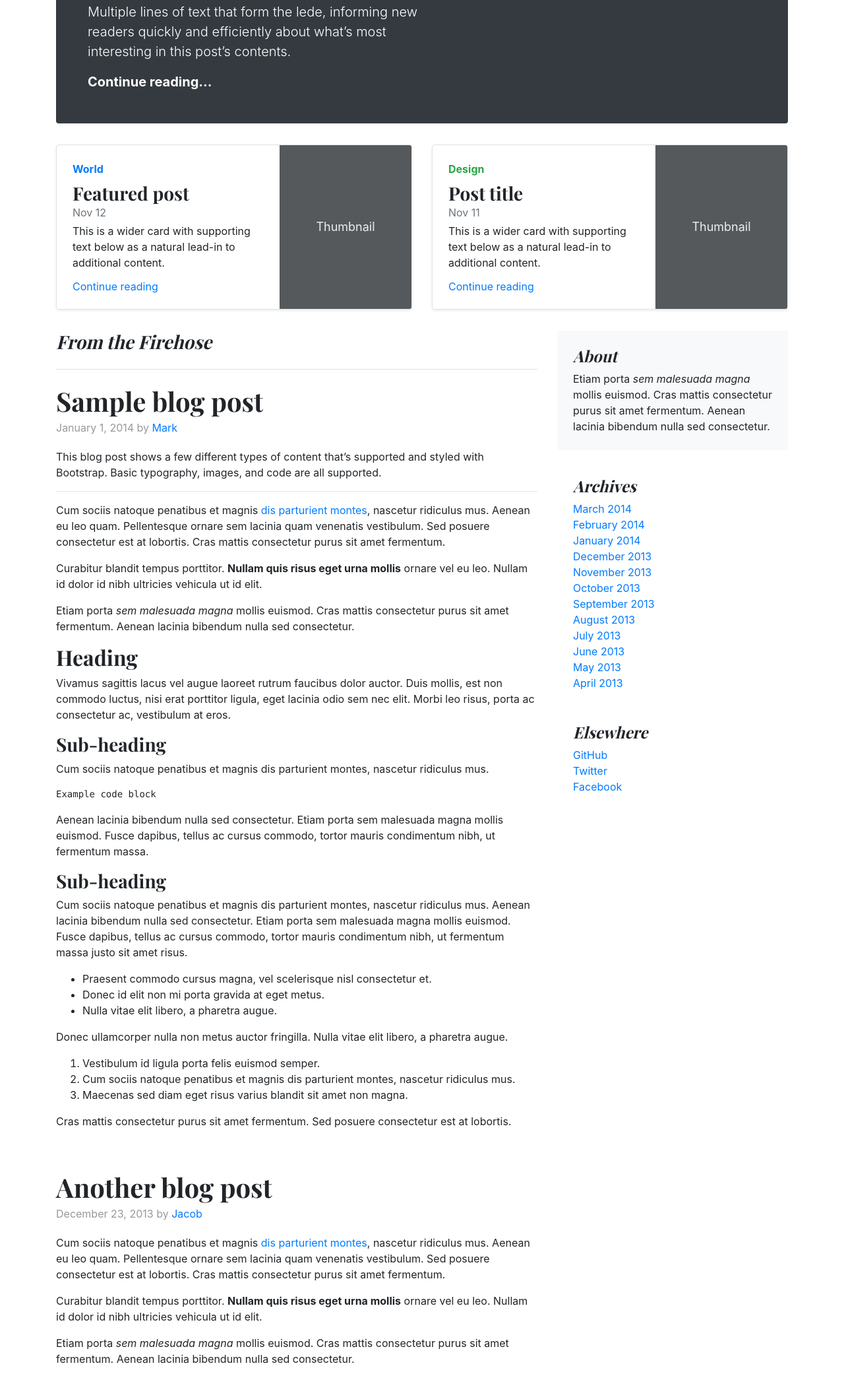
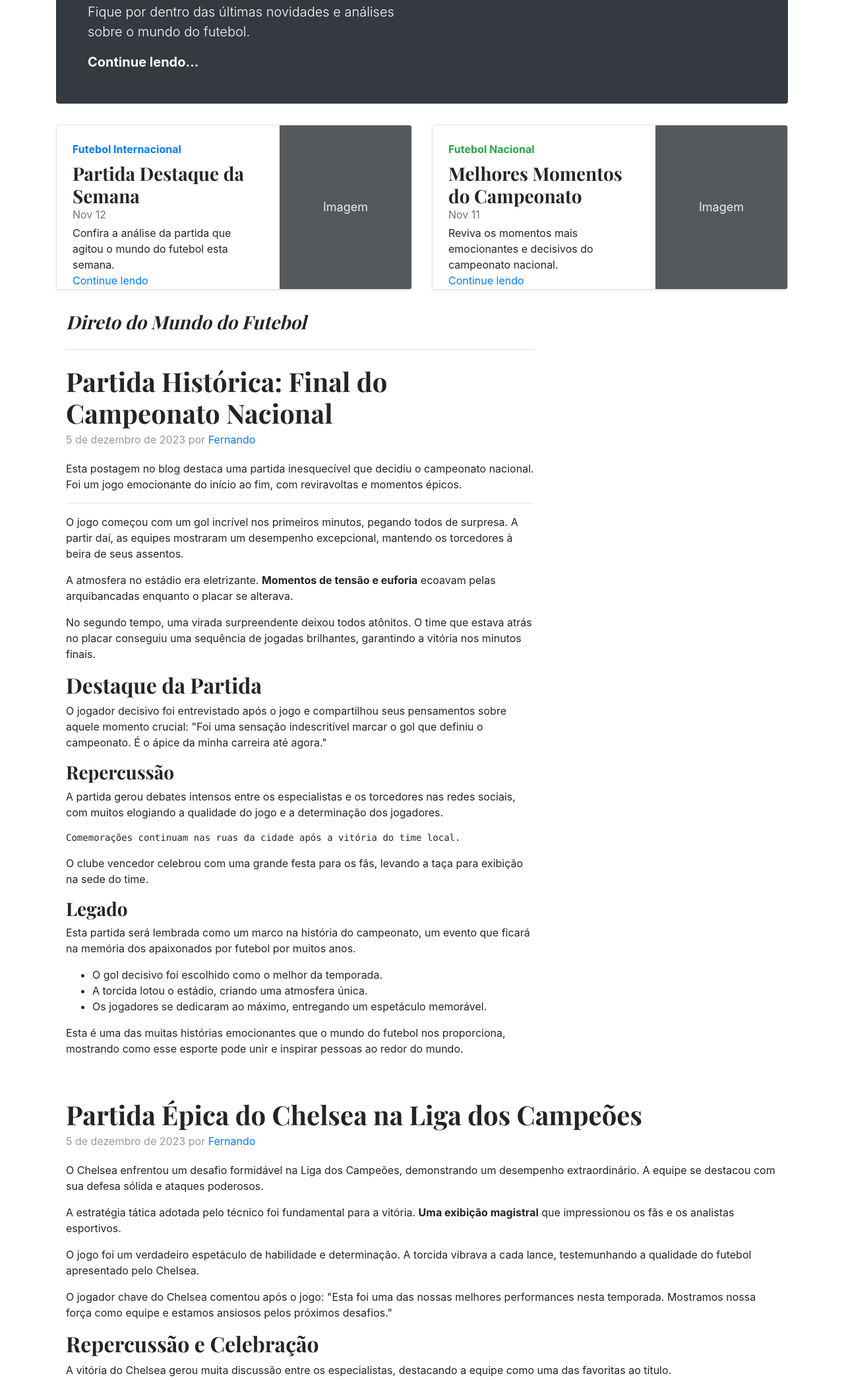
Before and after one commit to Samuel-Santana109/Blog, a plain HTML site: page index.html in a window 1280 px wide. Shown: the part 297-2388 px from the top of the page at 66% size. Drawn offline with nearby package versions, Linux system fonts and the light colour scheme.

Commit message:
Update index.html

```diff
--- a/index.html
+++ b/index.html
@@ -7,8 +7,6 @@
     <meta name="author" content="Mark Otto, Jacob Thornton, and Bootstrap contributors">
     <meta name="generator" content="Jekyll v4.1.1">
     <title>Blog Template · Bootstrap</title>
-
-    <link rel="canonical" href="https://getbootstrap.com/docs/4.5/examples/blog/">
 
     <!-- Bootstrap core CSS -->
     <link href="https://stackpath.bootstrapcdn.com/bootstrap/4.5.2/css/bootstrap.min.css" rel="stylesheet">
@@ -73,9 +71,9 @@
 
   <div class="jumbotron p-4 p-md-5 text-white rounded bg-dark">
     <div class="col-md-6 px-0">
-      <h1 class="display-4 font-italic">Title of a longer featured blog post</h1>
-      <p class="lead my-3">Multiple lines of text that form the lede, informing new readers quickly and efficiently about what’s most interesting in this post’s contents.</p>
-      <p class="lead mb-0"><a href="#" class="text-white font-weight-bold">Continue reading...</a></p>
+      <h1 class="display-4 font-italic">Notícias do Mundo do Futebol</h1>
+      <p class="lead my-3">Fique por dentro das últimas novidades e análises sobre o mundo do futebol.</p>
+      <p class="lead mb-0"><a href="#" class="text-white font-weight-bold">Continue lendo...</a></p>
     </div>
   </div>
 
@@ -83,112 +81,93 @@
     <div class="col-md-6">
       <div class="row no-gutters border rounded overflow-hidden flex-md-row mb-4 shadow-sm h-md-250 position-relative">
         <div class="col p-4 d-flex flex-column position-static">
-          <strong class="d-inline-block mb-2 text-primary">World</strong>
-          <h3 class="mb-0">Featured post</h3>
+          <strong class="d-inline-block mb-2 text-primary">Futebol Internacional</strong>
+          <h3 class="mb-0">Partida Destaque da Semana</h3>
           <div class="mb-1 text-muted">Nov 12</div>
-          <p class="card-text mb-auto">This is a wider card with supporting text below as a natural lead-in to additional content.</p>
-          <a href="#" class="stretched-link">Continue reading</a>
+          <p class="card-text mb-auto">Confira a análise da partida que agitou o mundo do futebol esta semana.</p>
+          <a href="#" class="stretched-link">Continue lendo</a>
         </div>
         <div class="col-auto d-none d-lg-block">
-          <svg class="bd-placeholder-img" width="200" height="250" xmlns="http://www.w3.org/2000/svg" preserveAspectRatio="xMidYMid slice" focusable="false" role="img" aria-label="Placeholder: Thumbnail"><title>Placeholder</title><rect width="100%" height="100%" fill="#55595c"/><text x="50%" y="50%" fill="#eceeef" dy=".3em">Thumbnail</text></svg>
+          <svg class="bd-placeholder-img" width="200" height="250" xmlns="http://www.w3.org/2000/svg" preserveAspectRatio="xMidYMid slice" focusable="false" role="img" aria-label="Placeholder: Thumbnail"><title>Placeholder</title><rect width="100%" height="100%" fill="#55595c"/><text x="50%" y="50%" fill="#eceeef" dy=".3em">Imagem</text></svg>
         </div>
       </div>
     </div>
     <div class="col-md-6">
       <div class="row no-gutters border rounded overflow-hidden flex-md-row mb-4 shadow-sm h-md-250 position-relative">
         <div class="col p-4 d-flex flex-column position-static">
-          <strong class="d-inline-block mb-2 text-success">Design</strong>
-          <h3 class="mb-0">Post title</h3>
+          <strong class="d-inline-block mb-2 text-success">Futebol Nacional</strong>
+          <h3 class="mb-0">Melhores Momentos do Campeonato</h3>
           <div class="mb-1 text-muted">Nov 11</div>
-          <p class="mb-auto">This is a wider card with supporting text below as a natural lead-in to additional content.</p>
-          <a href="#" class="stretched-link">Continue reading</a>
+          <p class="mb-auto">Reviva os momentos mais emocionantes e decisivos do campeonato nacional.</p>
+          <a href="#" class="stretched-link">Continue lendo</a>
         </div>
         <div class="col-auto d-none d-lg-block">
-          <svg class="bd-placeholder-img" width="200" height="250" xmlns="http://www.w3.org/2000/svg" preserveAspectRatio="xMidYMid slice" focusable="false" role="img" aria-label="Placeholder: Thumbnail"><title>Placeholder</title><rect width="100%" height="100%" fill="#55595c"/><text x="50%" y="50%" fill="#eceeef" dy=".3em">Thumbnail</text></svg>
+          <svg class="bd-placeholder-img" width="200" height="250" xmlns="http://www.w3.org/2000/svg" preserveAspectRatio="xMidYMid slice" focusable="false" role="img" aria-label="Placeholder: Thumbnail"><title>Placeholder</title><rect width="100%" height="100%" fill="#55595c"/><text x="50%" y="50%" fill="#eceeef" dy=".3em">Imagem</text></svg>
         </div>
       </div>
     </div>
   </div>
-</div>
+
 
 <main role="main" class="container">
   <div class="row">
     <div class="col-md-8 blog-main">
       <h3 class="pb-4 mb-4 font-italic border-bottom">
-        From the Firehose
+        Direto do Mundo do Futebol
       </h3>
 
       <div class="blog-post">
-        <h2 class="blog-post-title">Sample blog post</h2>
-        <p class="blog-post-meta">January 1, 2014 by <a href="#">Mark</a></p>
+        <h2 class="blog-post-title">Partida Histórica: Final do Campeonato Nacional</h2>
+        <p class="blog-post-meta">5 de dezembro de 2023 por <a href="#">Fernando</a></p>
 
-        <p>This blog post shows a few different types of content that’s supported and styled with Bootstrap. Basic typography, images, and code are all supported.</p>
+        <p>Esta postagem no blog destaca uma partida inesquecível que decidiu o campeonato nacional. Foi um jogo emocionante do início ao fim, com reviravoltas e momentos épicos.</p>
         <hr>
-        <p>Cum sociis natoque penatibus et magnis <a href="#">dis parturient montes</a>, nascetur ridiculus mus. Aenean eu leo quam. Pellentesque ornare sem lacinia quam venenatis vestibulum. Sed posuere consectetur est at lobortis. Cras mattis consectetur purus sit amet fermentum.</p>
+        <p>O jogo começou com um gol incrível nos primeiros minutos, pegando todos de surpresa. A partir daí, as equipes mostraram um desempenho excepcional, mantendo os torcedores à beira de seus assentos.</p>
         <blockquote>
-          <p>Curabitur blandit tempus porttitor. <strong>Nullam quis risus eget urna mollis</strong> ornare vel eu leo. Nullam id dolor id nibh ultricies vehicula ut id elit.</p>
+          <p>A atmosfera no estádio era eletrizante. <strong>Momentos de tensão e euforia</strong> ecoavam pelas arquibancadas enquanto o placar se alterava.</p>
         </blockquote>
-        <p>Etiam porta <em>sem malesuada magna</em> mollis euismod. Cras mattis consectetur purus sit amet fermentum. Aenean lacinia bibendum nulla sed consectetur.</p>
-        <h2>Heading</h2>
-        <p>Vivamus sagittis lacus vel augue laoreet rutrum faucibus dolor auctor. Duis mollis, est non commodo luctus, nisi erat porttitor ligula, eget lacinia odio sem nec elit. Morbi leo risus, porta ac consectetur ac, vestibulum at eros.</p>
-        <h3>Sub-heading</h3>
-        <p>Cum sociis natoque penatibus et magnis dis parturient montes, nascetur ridiculus mus.</p>
-        <pre><code>Example code block</code></pre>
-        <p>Aenean lacinia bibendum nulla sed consectetur. Etiam porta sem malesuada magna mollis euismod. Fusce dapibus, tellus ac cursus commodo, tortor mauris condimentum nibh, ut fermentum massa.</p>
-        <h3>Sub-heading</h3>
-        <p>Cum sociis natoque penatibus et magnis dis parturient montes, nascetur ridiculus mus. Aenean lacinia bibendum nulla sed consectetur. Etiam porta sem malesuada magna mollis euismod. Fusce dapibus, tellus ac cursus commodo, tortor mauris condimentum nibh, ut fermentum massa justo sit amet risus.</p>
+        <p>No segundo tempo, uma virada surpreendente deixou todos atônitos. O time que estava atrás no placar conseguiu uma sequência de jogadas brilhantes, garantindo a vitória nos minutos finais.</p>
+        <h2>Destaque da Partida</h2>
+        <p>O jogador decisivo foi entrevistado após o jogo e compartilhou seus pensamentos sobre aquele momento crucial: "Foi uma sensação indescritível marcar o gol que definiu o campeonato. É o ápice da minha carreira até agora."</p>
+        <h3>Repercussão</h3>
+        <p>A partida gerou debates intensos entre os especialistas e os torcedores nas redes sociais, com muitos elogiando a qualidade do jogo e a determinação dos jogadores.</p>
+        <pre><code>Comemorações continuam nas ruas da cidade após a vitória do time local.</code></pre>
+        <p>O clube vencedor celebrou com uma grande festa para os fãs, levando a taça para exibição na sede do time.</p>
+        <h3>Legado</h3>
+        <p>Esta partida será lembrada como um marco na história do campeonato, um evento que ficará na memória dos apaixonados por futebol por muitos anos.</p>
         <ul>
-          <li>Praesent commodo cursus magna, vel scelerisque nisl consectetur et.</li>
-          <li>Donec id elit non mi porta gravida at eget metus.</li>
-          <li>Nulla vitae elit libero, a pharetra augue.</li>
+          <li>O gol decisivo foi escolhido como o melhor da temporada.</li>
+          <li>A torcida lotou o estádio, criando uma atmosfera única.</li>
+          <li>Os jogadores se dedicaram ao máximo, entregando um espetáculo memorável.</li>
         </ul>
-        <p>Donec ullamcorper nulla non metus auctor fringilla. Nulla vitae elit libero, a pharetra augue.</p>
-        <ol>
-          <li>Vestibulum id ligula porta felis euismod semper.</li>
-          <li>Cum sociis natoque penatibus et magnis dis parturient montes, nascetur ridiculus mus.</li>
-          <li>Maecenas sed diam eget risus varius blandit sit amet non magna.</li>
-        </ol>
-        <p>Cras mattis consectetur purus sit amet fermentum. Sed posuere consectetur est at lobortis.</p>
+        <p>Esta é uma das muitas histórias emocionantes que o mundo do futebol nos proporciona, mostrando como esse esporte pode unir e inspirar pessoas ao redor do mundo.</p>
       </div><!-- /.blog-post -->
+    </div><!-- /.col-md-8 -->
+  </div><!-- /.row -->
 
-      <div class="blog-post">
-        <h2 class="blog-post-title">Another blog post</h2>
-        <p class="blog-post-meta">December 23, 2013 by <a href="#">Jacob</a></p>
+  <div class="blog-post">
+    <h2 class="blog-post-title">Partida Épica do Chelsea na Liga dos Campeões</h2>
+    <p class="blog-post-meta">5 de dezembro de 2023 por <a href="#">Fernando</a></p>
 
-        <p>Cum sociis natoque penatibus et magnis <a href="#">dis parturient montes</a>, nascetur ridiculus mus. Aenean eu leo quam. Pellentesque ornare sem lacinia quam venenatis vestibulum. Sed posuere consectetur est at lobortis. Cras mattis consectetur purus sit amet fermentum.</p>
-        <blockquote>
-          <p>Curabitur blandit tempus porttitor. <strong>Nullam quis risus eget urna mollis</strong> ornare vel eu leo. Nullam id dolor id nibh ultricies vehicula ut id elit.</p>
-        </blockquote>
-        <p>Etiam porta <em>sem malesuada magna</em> mollis euismod. Cras mattis consectetur purus sit amet fermentum. Aenean lacinia bibendum nulla sed consectetur.</p>
-        <p>Vivamus sagittis lacus vel augue laoreet rutrum faucibus dolor auctor. Duis mollis, est non commodo luctus, nisi erat porttitor ligula, eget lacinia odio sem nec elit. Morbi leo risus, porta ac consectetur ac, vestibulum at eros.</p>
-      </div><!-- /.blog-post -->
-
-      <div class="blog-post">
-        <h2 class="blog-post-title">New feature</h2>
-        <p class="blog-post-meta">December 14, 2013 by <a href="#">Chris</a></p>
-
-        <p>Cum sociis natoque penatibus et magnis dis parturient montes, nascetur ridiculus mus. Aenean lacinia bibendum nulla sed consectetur. Etiam porta sem malesuada magna mollis euismod. Fusce dapibus, tellus ac cursus commodo, tortor mauris condimentum nibh, ut fermentum massa justo sit amet risus.</p>
-        <ul>
-          <li>Praesent commodo cursus magna, vel scelerisque nisl consectetur et.</li>
-          <li>Donec id elit non mi porta gravida at eget metus.</li>
-          <li>Nulla vitae elit libero, a pharetra augue.</li>
-        </ul>
-        <p>Etiam porta <em>sem malesuada magna</em> mollis euismod. Cras mattis consectetur purus sit amet fermentum. Aenean lacinia bibendum nulla sed consectetur.</p>
-        <p>Donec ullamcorper nulla non metus auctor fringilla. Nulla vitae elit libero, a pharetra augue.</p>
-      </div><!-- /.blog-post -->
-
-      <nav class="blog-pagination">
-        <a class="btn btn-outline-primary" href="#">Older</a>
-        <a class="btn btn-outline-secondary disabled" href="#" tabindex="-1" aria-disabled="true">Newer</a>
-      </nav>
-
-    </div><!-- /.blog-main -->
-
-    <aside class="col-md-4 blog-sidebar">
-      <div class="p-4 mb-3 bg-light rounded">
-        <h4 class="font-italic">About</h4>
-        <p class="mb-0">Etiam porta <em>sem malesuada magna</em> mollis euismod. Cras mattis consectetur purus sit amet fermentum. Aenean lacinia bibendum nulla sed consectetur.</p>
-      </div>
+    <p>O Chelsea enfrentou um desafio formidável na Liga dos Campeões, demonstrando um desempenho extraordinário. A equipe se destacou com sua defesa sólida e ataques poderosos.</p>
+    <blockquote>
+      <p>A estratégia tática adotada pelo técnico foi fundamental para a vitória. <strong>Uma exibição magistral</strong> que impressionou os fãs e os analistas esportivos.</p>
+    </blockquote>
+    <p>O jogo foi um verdadeiro espetáculo de habilidade e determinação. A torcida vibrava a cada lance, testemunhando a qualidade do futebol apresentado pelo Chelsea.</p>
+    <p>O jogador chave do Chelsea comentou após o jogo: "Esta foi uma das nossas melhores performances nesta temporada. Mostramos nossa força como equipe e estamos ansiosos pelos próximos desafios."</p>
+    <h2>Repercussão e Celebração</h2>
+    <p>A vitória do Chelsea gerou muita discussão entre os especialistas, destacando a equipe como uma das favoritas ao título.</p>
+    <pre><code>A torcida celebrou com uma chuva de aplausos e cânticos, homenageando os jogadores em uma atmosfera de pura alegria.</code></pre>
+    <p>A vitória foi um marco para o clube, aumentando a confiança para os próximos confrontos na competição e fortalecendo o espírito do time.</p>
+    <h3>Legado e Futuro</h3>
+    <p>Esta vitória ficará marcada na história do Chelsea, reforçando sua posição como um dos gigantes do futebol europeu. Os torcedores estão otimistas quanto ao desempenho do time nas próximas etapas da Liga dos Campeões.</p>
+    <ul>
+      <li>O gol decisivo foi eleito como um dos melhores da temporada.</li>
+      <li>O técnico recebeu elogios por sua estratégia vitoriosa.</li>
+      <li>O Chelsea se prepara para os desafios futuros com grande determinação.</li>
+    </ul>
+    <p>Esta é apenas mais uma página emocionante na história do Chelsea, mostrando a paixão e o talento que caracterizam este clube lendário.</p>
+  </div><!-- /.blog-post -->
 
       <div class="p-4">
         <h4 class="font-italic">Archives</h4>
```
